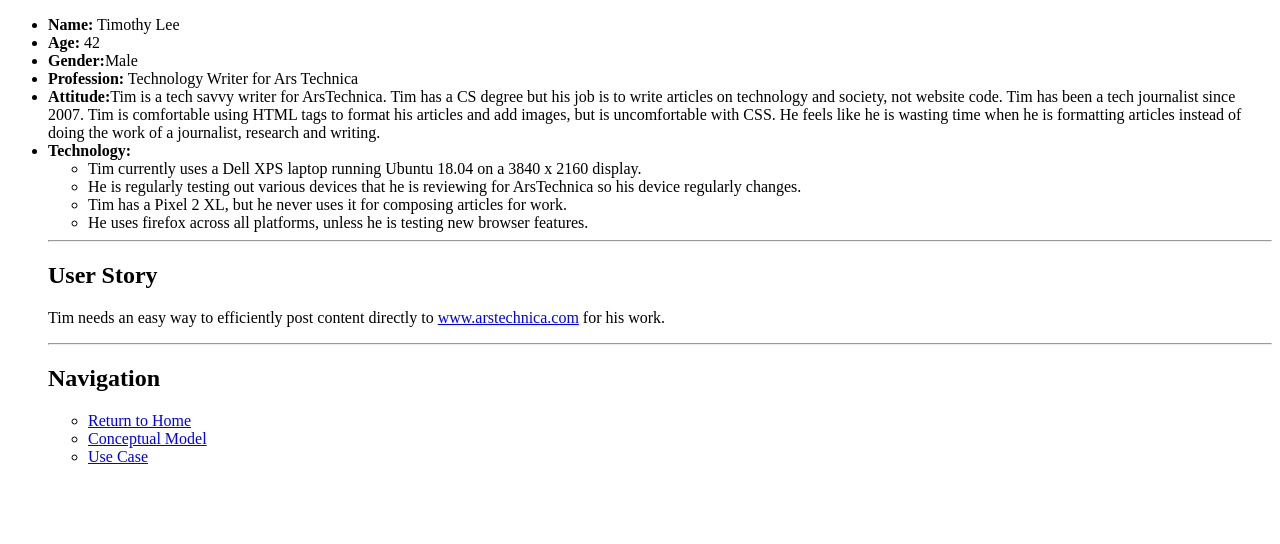
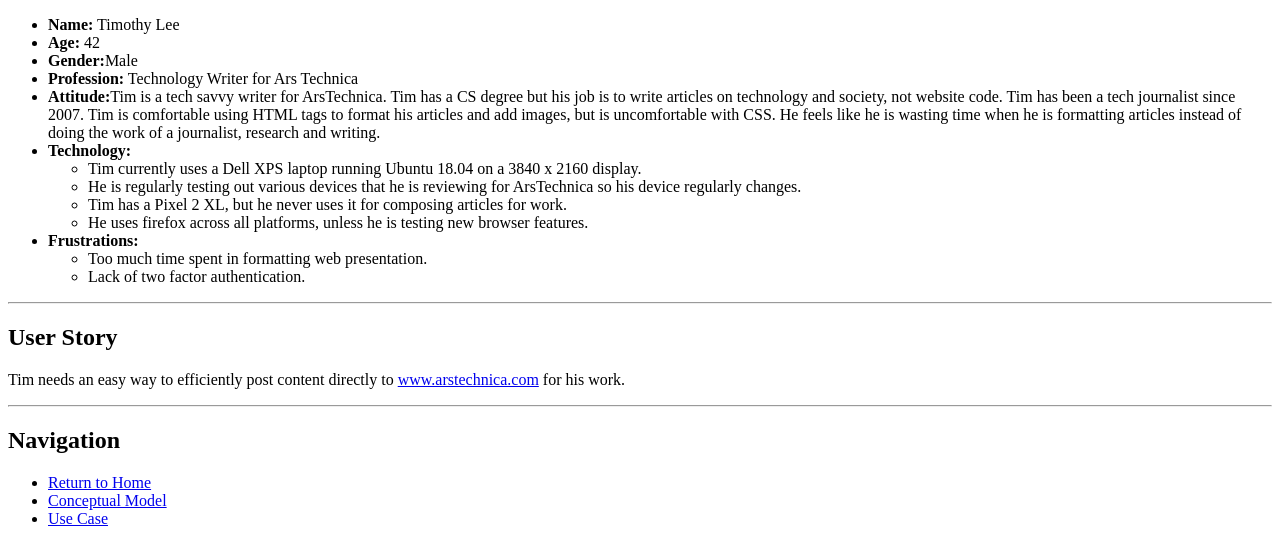
Before and after one commit to judeamiller/data-design, a PHP site: page /timothylee.php in a window 1280 px wide. Shown: the part 360-904 px from the top of the page. Before the commit the page ends 824 px from the top, so only its background shows below. Run offline with PHP 8.4, Linux system fonts and the light colour scheme.

Commit message:
Add frustrations section.

```diff
--- a/epic/timothylee.php
+++ b/epic/timothylee.php
@@ -22,6 +22,12 @@
 					<li>He is regularly testing out various  devices that he is reviewing for ArsTechnica so his device regularly changes. </li>
 					<li>Tim has a Pixel 2 XL, but he never uses it for composing articles for work.</li>
 					<li>He uses firefox across all platforms, unless he is testing new browser features.</li>
+				</ul>
+			<li><strong>Frustrations:</strong></li>
+				<ul>
+					<li>Too much time spent in formatting web presentation.</li>
+					<li>Lack of two factor authentication.</li>
+				</ul>
 		</ul>
 		<hr/>
 		<h2>User Story</h2>
```
